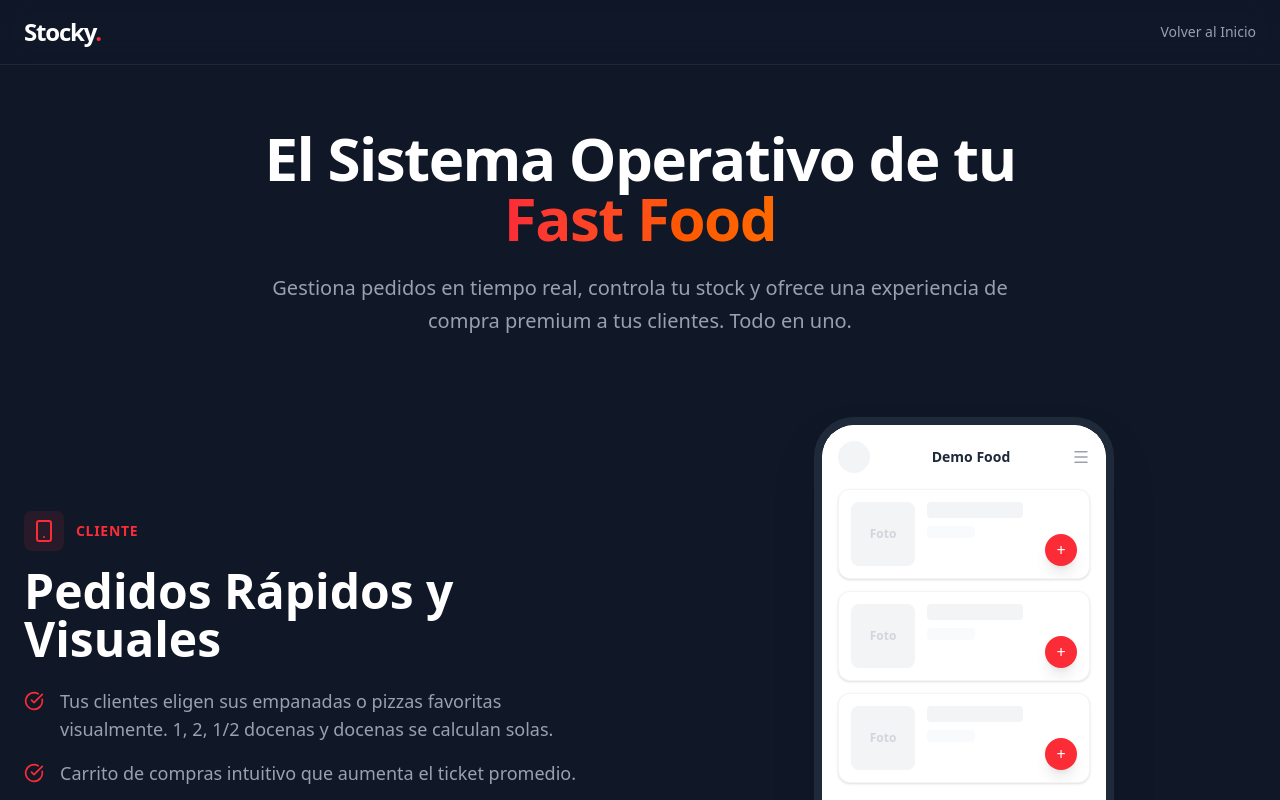
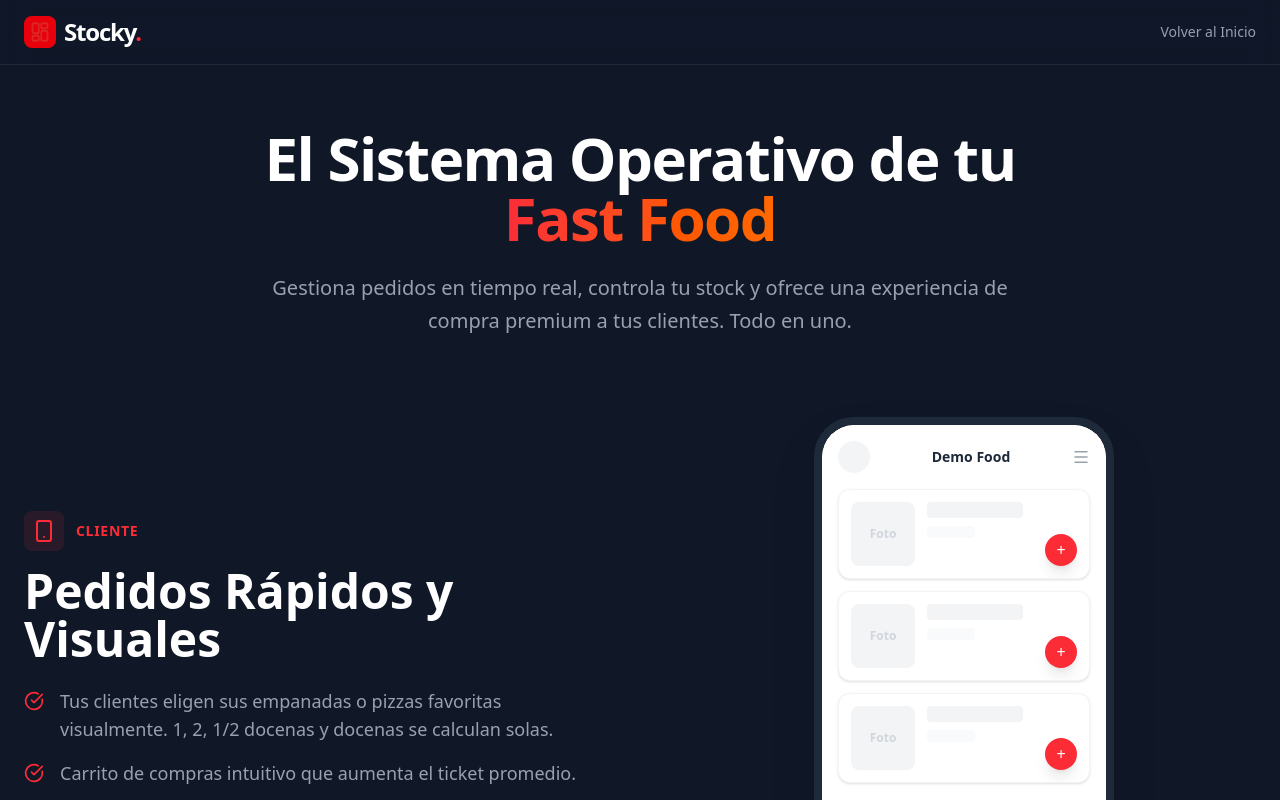
Before and after one commit to javierlozano3/stocky-saas, a Next.js app: page /demo in a window 1280 px wide. Shown: the top 800 px of the page. Built offline with nearby package versions, Linux system fonts and the light colour scheme.

Commit message:
style: fix homepage logo bg and add logo to demo navbar

```diff
--- a/app/demo/page.tsx
+++ b/app/demo/page.tsx
@@ -15,14 +15,16 @@ import {
     CreditCard,
     Menu
 } from 'lucide-react';
+import { StockyLogo } from '@/components/ui/StockyLogo';
 
 export default function DemoPage() {
     return (
         <div className="min-h-screen bg-gray-900 text-white font-sans overflow-x-hidden selection:bg-red-500 selection:text-white">
             <nav className="fixed top-0 w-full z-50 bg-gray-900/80 backdrop-blur-md border-b border-gray-800">
                 <div className="max-w-7xl mx-auto px-6 py-4 flex justify-between items-center">
-                    <Link href="/" className="font-bold text-2xl tracking-tighter hover:scale-105 transition-transform">
-                        Stocky<span className="text-red-500">.</span>
+                    <Link href="/" className="font-bold text-2xl tracking-tighter hover:scale-105 transition-transform flex items-center gap-2">
+                        <StockyLogo className="w-8 h-8 rounded-lg bg-red-600 p-1.5" />
+                        <span>Stocky<span className="text-red-500">.</span></span>
                     </Link>
                     <Link
                         href="/"
--- a/app/page.tsx
+++ b/app/page.tsx
@@ -134,7 +134,7 @@ export default function Home() {
       {/* Nav */}
       <nav className={`flex justify-between items-center p-6 max-w-7xl mx-auto z-50 relative transition-opacity duration-1000 ${showIntro ? 'opacity-0' : 'opacity-100'}`}>
         <div className="font-bold text-2xl tracking-tighter flex items-center gap-3 group cursor-pointer">
-          <div className="bg-gray-800 p-2 rounded-lg group-hover:bg-gray-700 transition-colors border border-gray-700">
+          <div className="p-2 rounded-lg group-hover:bg-gray-800 transition-colors border border-transparent group-hover:border-gray-700">
             <StockyLogo className="w-6 h-6" />
           </div>
           <span>Stocky<span className="text-red-600">.</span></span>
```
